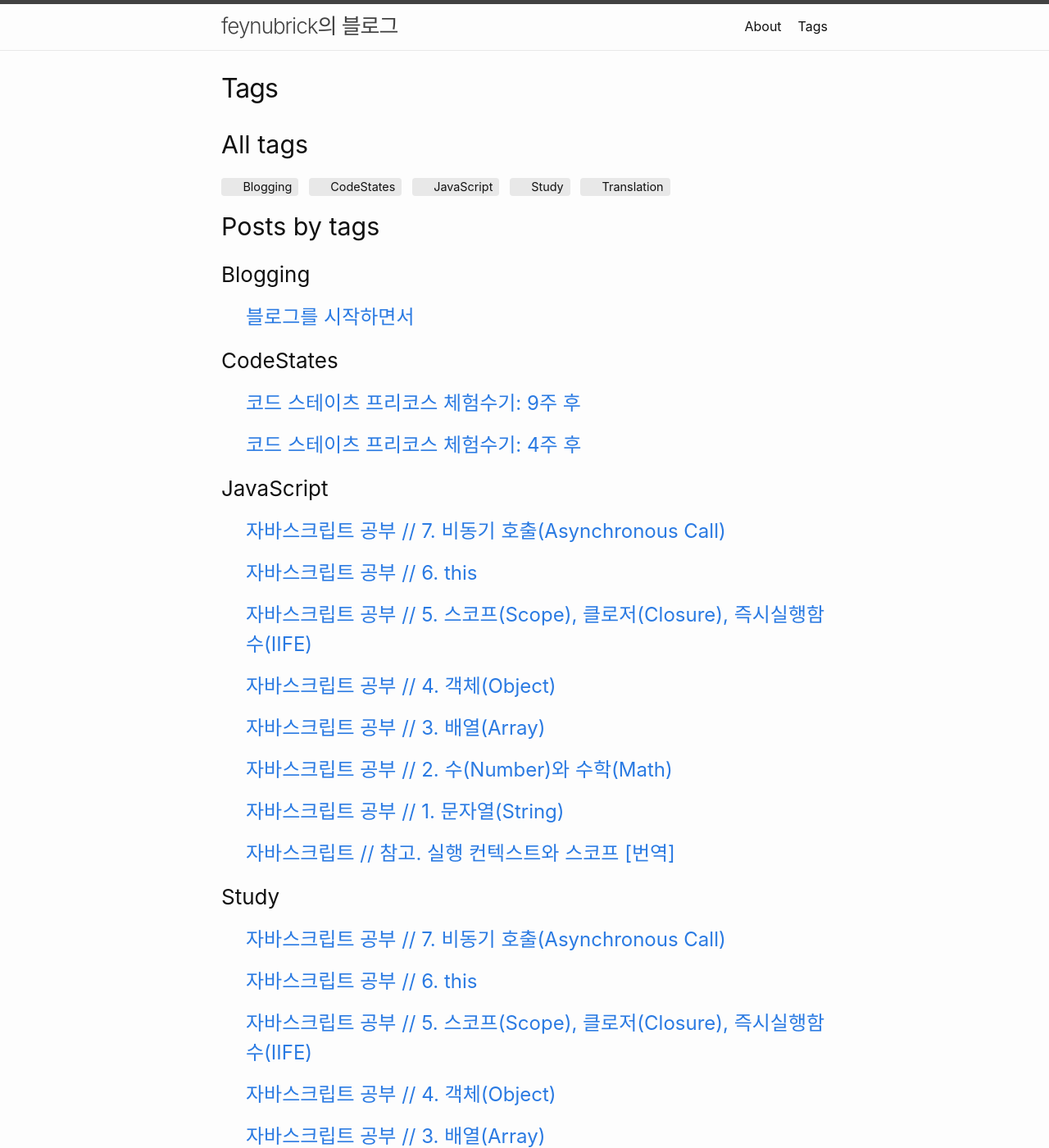
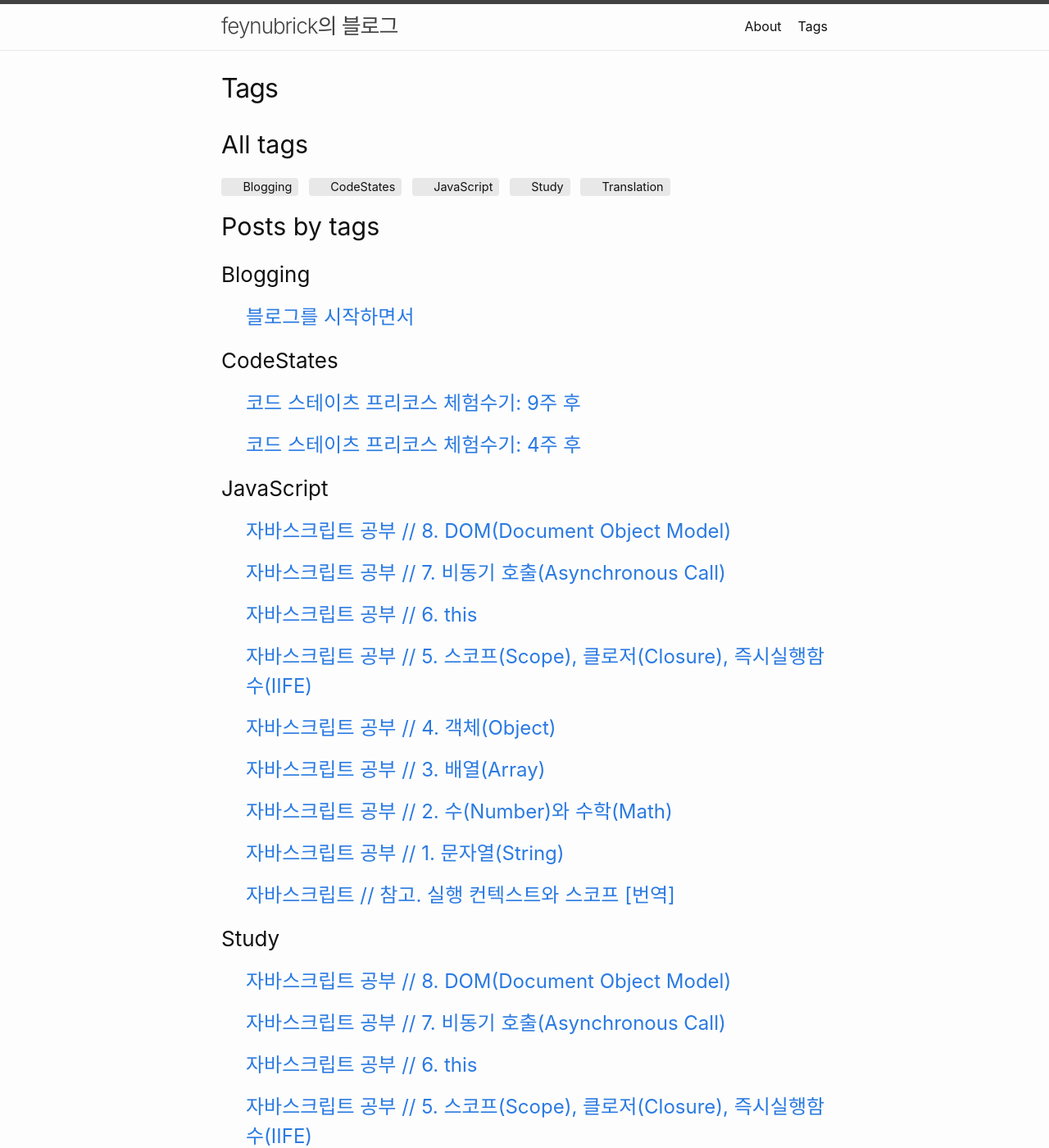
Before and after one commit to feynubrick/feynubrick.github.io, a Jekyll site: the page built from tags.html, in a window 1280 px wide and 1400 px high. Shown: the whole window at 82% size. Built offline with Jekyll 4.4.1, drawn with Linux system fonts in a browser that asks for light colours; nearby versions of some CDN libraries; part of the change alters nothing that is shown.

Commit message:
added a new post on DOM.

````diff
--- /dev/null
+++ b/_posts/2019-01-18-javascript-study-8-dom.md
@@ -0,0 +1,69 @@
+---
+layout: post
+title: "자바스크립트 공부 // 8. DOM(Document Object Model)"
+comments: true
+author: feynubrick
+date: 2019-01-18
+tags: [JavaScript, Study]
+---
+
+# DOM(Document Object Model)
+
+웹 브라우저의 자바스크립트 런타임 환경(JavaScript Runtime Environment)이 제공하는 API(Application Programing Interface)다.
+풀어서 얘기하면, DOM(Document Object Model)이란 웹 문서에 접근해 프로그래밍해서 웹문서를 바꿀 수 있도록 웹 브라우저가 제공하는 도구다.
+
+DOM은 트리구조를 갖고 있는데, 이 트리구조의 가지들은 노드에 연결되어있다.
+각 노드는 HTML 문서의 각 엘리먼트(element)들을 나타내는 객체들로 이뤄져 있다.
+객체에 있는 여러 메서드와 속성을 이용하면, 자바스크립트를 통해 이 트리에 접근해 HTML 엘리먼트에 변화를 줄 수 있다.
+
+# DOM 인터페이스
+
+## 엘리먼트 가져오기
+
+- `getElementsByTagName`
+- `getElementById`
+- `getElementsByClassName`
+- `querySelector`
+- `querySelectorAll`
+
+## 이벤트 핸들러 추가하기
+
+- on*EventName*: 예를 들어, `onClick`
+- 예시:
+
+index.html
+
+```html
+...
+<body>
+    <input id="queryString" type="text" />
+    <button id="search">Search</button>
+
+    <script type="text/javascript" src="script.js"></script>
+</body>
+```
+
+script.js
+
+```javascript
+var elInput = document.getElementById('queryString');
+var elSearch = document.getElementById('search');
+
+elSearch.onClick = function() {
+    alert(elInput.value);
+}
+```
+
+## 엘리먼트 생성하기
+
+```javascript
+function createButton() {
+    var btn = document.createElement("BUTTON");
+    var t = document.createTextNode("Click Me!");
+    btn.appendChild(t);
+    document.body.appendChild(btn);
+}
+```
+
+[my-post-async]: {{ site.baseurl }}{% post_url 2019-01-16-javascript-study-7-asynchronous-call %}
+[javascript-runtime-env]: http://dolszewski.com/javascript/javascript-runtime-environment
````
Also changed, not shown: _posts/2019-01-16-javascript-study-7-asynchronous-call.md (+2 -1 lines).
